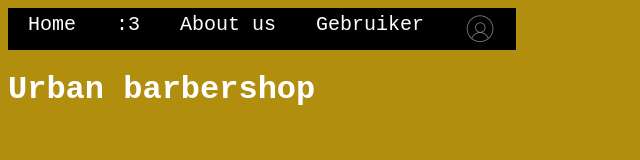
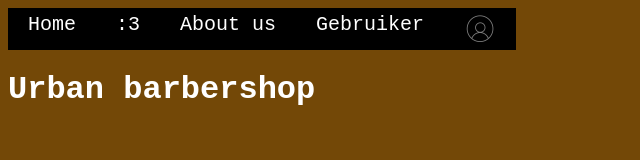
Before and after one commit to Maurits-Wolf-Aventus/diddy-barbershop, a plain HTML site: page index.html in a window 1280 px wide. Shown: the whole page, without its empty margins (0-640 px from the left). Drawn offline with Linux system fonts and the light colour scheme.

Commit message:
achtergrond kleur verandert

```diff
--- a/stylesheet.css
+++ b/stylesheet.css
@@ -14,5 +14,5 @@
     display: flex;
 }
 body {
-    background-color: #b18e0d;
+    background-color: #734807;
 }
```
